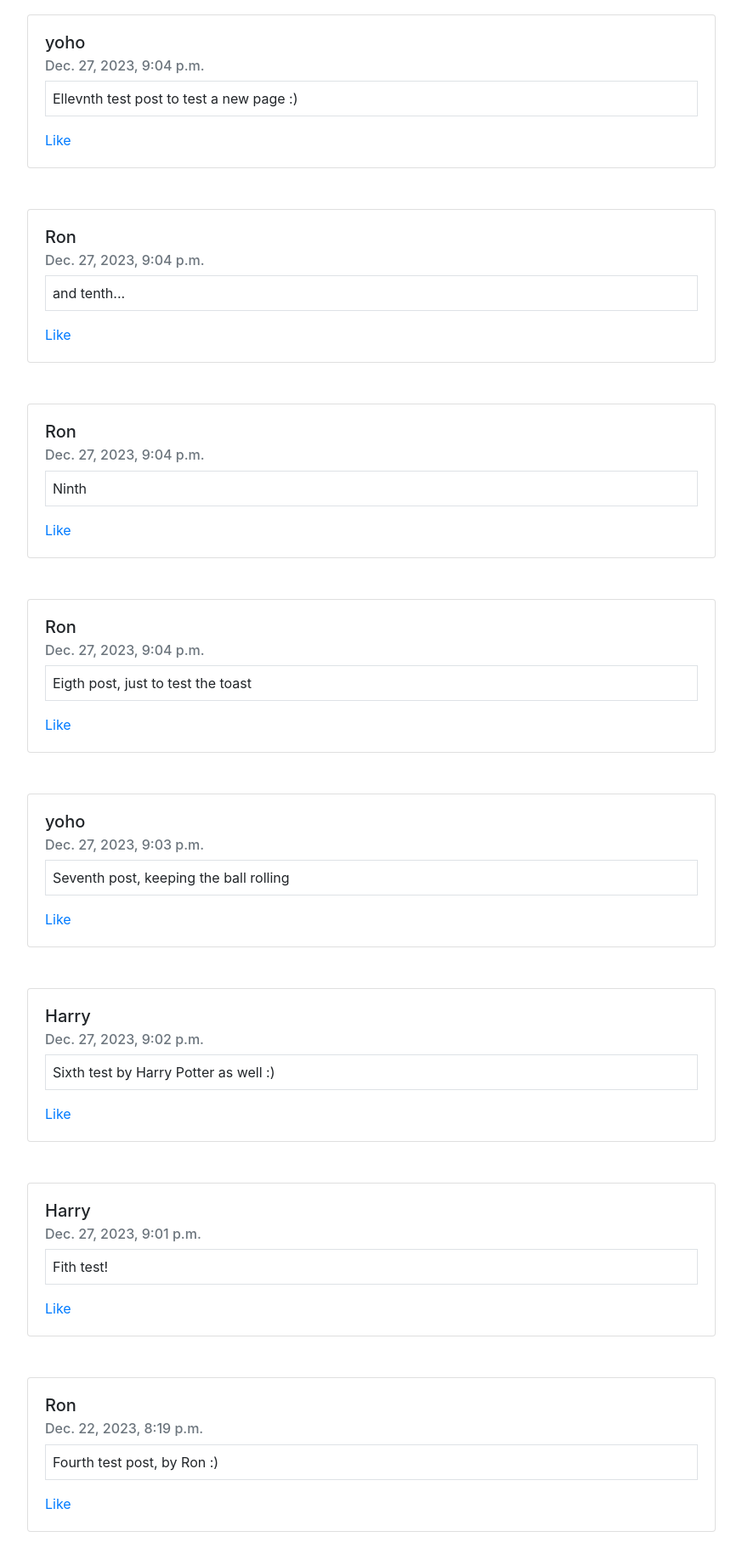
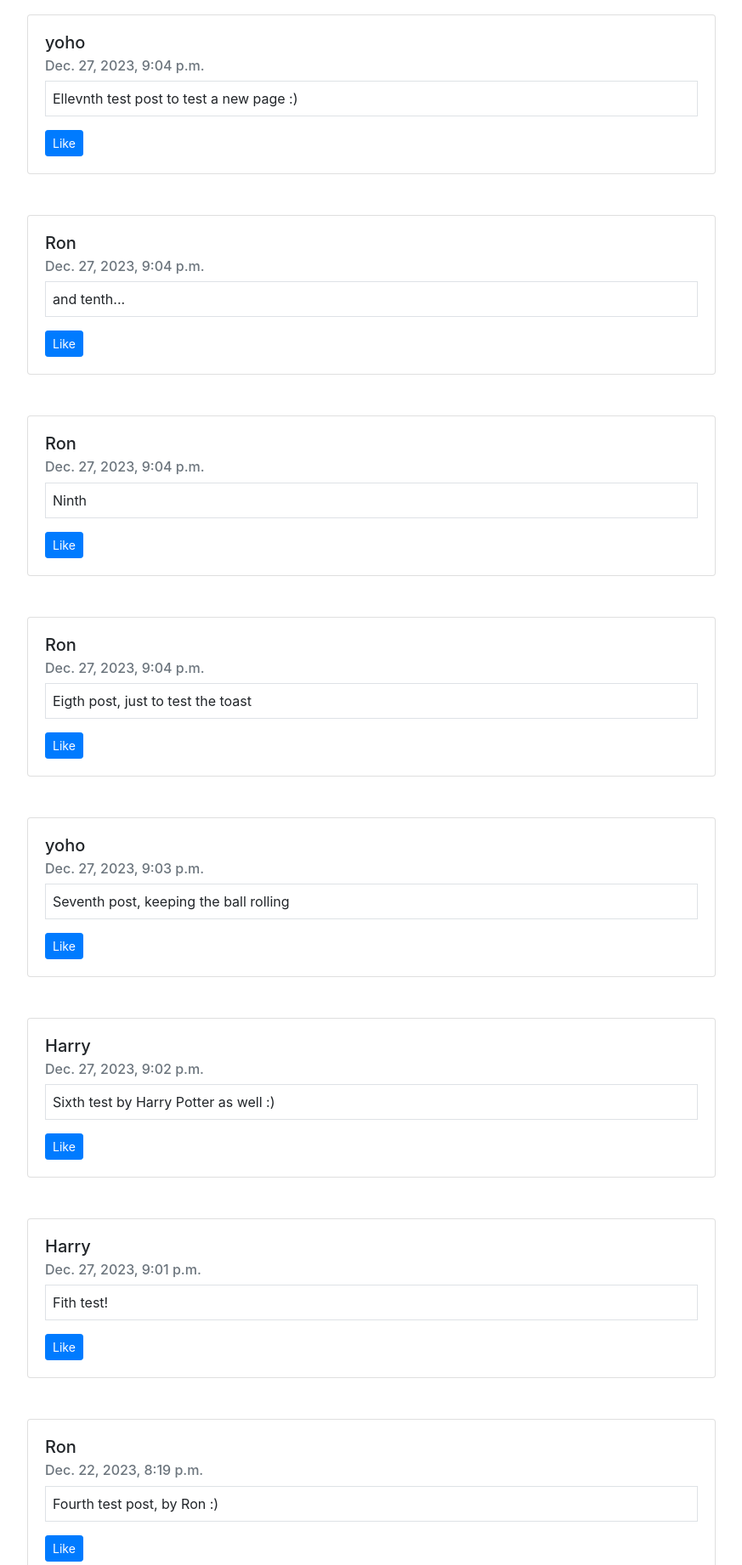
Before and after one commit to yoyohohoxd/network, a Django app: page / in a window 1280 px wide. Shown: the part 547-2389 px from the top of the page at 85% size, without its empty margins (203-1076 px from the left). Run offline with Django 3.2, Linux system fonts and the light colour scheme; a user stored in the database is signed in; data comes from the database, SQL or seed files in the repository; both versions use the stored data as it was after the commit; some libraries are stand-ins or nearby versions.

Commit message:
start work on edit.js

```diff
--- a/network/templates/network/index.html
+++ b/network/templates/network/index.html
@@ -18,12 +18,17 @@
                         <h5 class="card-title"><a href="{% url 'profile' post.user %}" class="text-reset text-decoration-none">{{ post.user }}</a></h5>
                         <h6 class="card-subtitle mb-2 text-muted">{{ post.date }}</h6>
                         <p class="card-text border p-2">{{ post.post_text }}</p>
-                        <a href="#" class="card-link">Like</a>
+                        <button type="button" class="btn btn-primary btn-sm">Like</button>
+                        {% if post.user == user %}
+                            <button type="button" class="btn btn-primary btn-sm" id="edit">Edit</button>
+                        {% endif %}
                     </div>
                 </div>
             {% endfor %}
         </div>
 
+
+        <!-- Paginator -->
         <nav aria-label="Page navigation example">
             <ul class="pagination justify-content-center">
                 {% if page_obj.has_previous %}
@@ -51,25 +56,6 @@
 
         </nav>
 
-        <!-- Paginator from Django's design documents - COMMENTED OUT
-        <div class="paginator">
-            <span class="step-links">
-                {% if page_obj.has_previous %}
-                    <a href="?page=1">&laquo; first</a>
-                    <a href="?page={{ page.obj.previous_page_number }}">previous</a>
-                {% endif %}
-
-                <span class="current">
-                    Page {{ page_obj.number }} of {{ page_obj.paginator.num_pages }}.
-                </span>
-
-                {% if page_obj.has_next %}
-                    <a href="?page={{ page_obj.next_page_number }}">next</a>
-                    <a href="?page={{ page_obj.paginator.num_pages }}">last &raquo;</a>
-                {% endif %}
-            </span>
-        </div>
-        -->
     {% endif %}
     </div>
 {% endblock %}
```
Also changed, not shown: network/static/network/edit.js (added, +11 -0 lines), db.sqlite3, network/views.py (line endings or trailing spaces).
